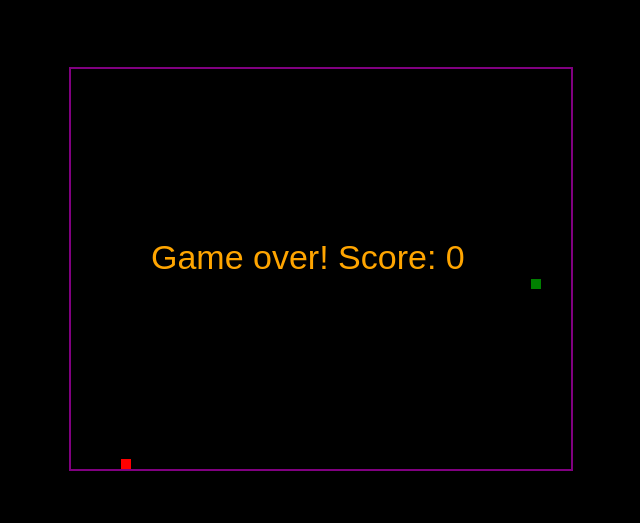
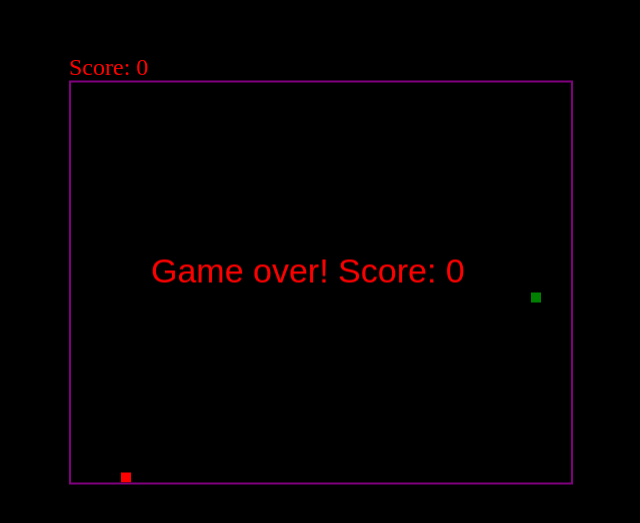
Before and after one commit to andrerim/snake, a plain HTML site: page index.html in a window 1280 px wide. Shown: the part 129-652 px from the top of the page, without its empty margins (319-959 px from the left). Drawn offline with Linux system fonts and the light colour scheme.

Commit message:
added a score tracker for displaying score while playing

```diff
--- a/index.css
+++ b/index.css
@@ -18,3 +18,8 @@ body {
 canvas {
     border: 2px solid purple;
 }
+
+p {
+    color: red;
+    font-size: 150%;
+}
--- a/index.html
+++ b/index.html
@@ -7,6 +7,7 @@
 
 <body>
     <div class="content">
+        <p>Score: <span id="score">0</span></p>
         <canvas id="snake" width="500" height="400"></canvas>
     </div>
 
--- a/main.js
+++ b/main.js
@@ -1,7 +1,9 @@
-var canv = document.getElementById("snake");
-var ctx = canv.getContext("2d");
-var gridSize = 10;
-var gameSpeed = 10;
+const canv = document.getElementById("snake");
+const ctx = canv.getContext("2d");
+const gridSize = 10;
+const gameSpeed = 10; // frames per second
+var score = 0;
+const displayScore = document.getElementById("score");
 
 var fruit = {
   posX: Math.floor((Math.random() * canv.width) / 10) * 10,
@@ -66,10 +68,13 @@ var refreshIntervalId = setInterval(() => {
     // if body size is 0, extend body with cords equal to the snakes head
     if (snake.body.length == 0) {
       snake.body.push([snake.headPosX, snake.headPosY]);
-    // extend the end of the body with coords equal to the last part of the body
+      // extend the end of the body with coords equal to the last part of the body
     } else {
       snake.body.push([snake.body[-1]]);
     }
+
+    score =  snake.body.length * 10;
+    displayScore.innerHTML = score;
 
     // add new fruit
     fruit.posX = Math.floor((Math.random() * canv.width) / gridSize) * gridSize;
@@ -87,8 +92,8 @@ var refreshIntervalId = setInterval(() => {
 
   const gameOver = () => {
     ctx.font = "34px Arial"
-    ctx.fillStyle = "orange";
-    ctx.fillText("Game over! Score: " + snake.body.length * 10, canv.width/2 - 34*5, canv.height/2);
+    ctx.fillStyle = "red";
+    ctx.fillText("Game over! Score: " + score, canv.width/2 - 34*5, canv.height/2);
     clearInterval(refreshIntervalId);
   }
 
```
Also changed, not shown: screenshot_snake.PNG (added).
